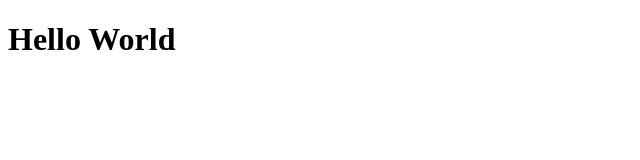
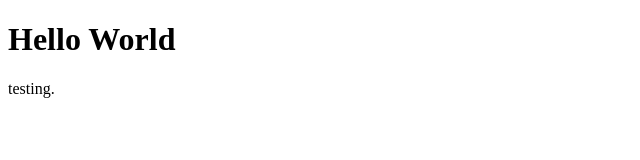
Before and after one commit to Jmlor2h/Git-Github-Practice, a plain HTML site: page index.html in a window 1280 px wide. Shown: the full height of the page, 0-640 px from the left. Drawn offline with Linux system fonts and the light colour scheme.

Commit message:
2nd commit

```diff
--- a/index.html
+++ b/index.html
@@ -8,5 +8,6 @@
   </head>
   <body>
     <h1>Hello World</h1>
+    <p>testing.</p>
   </body>
 </html>
```
